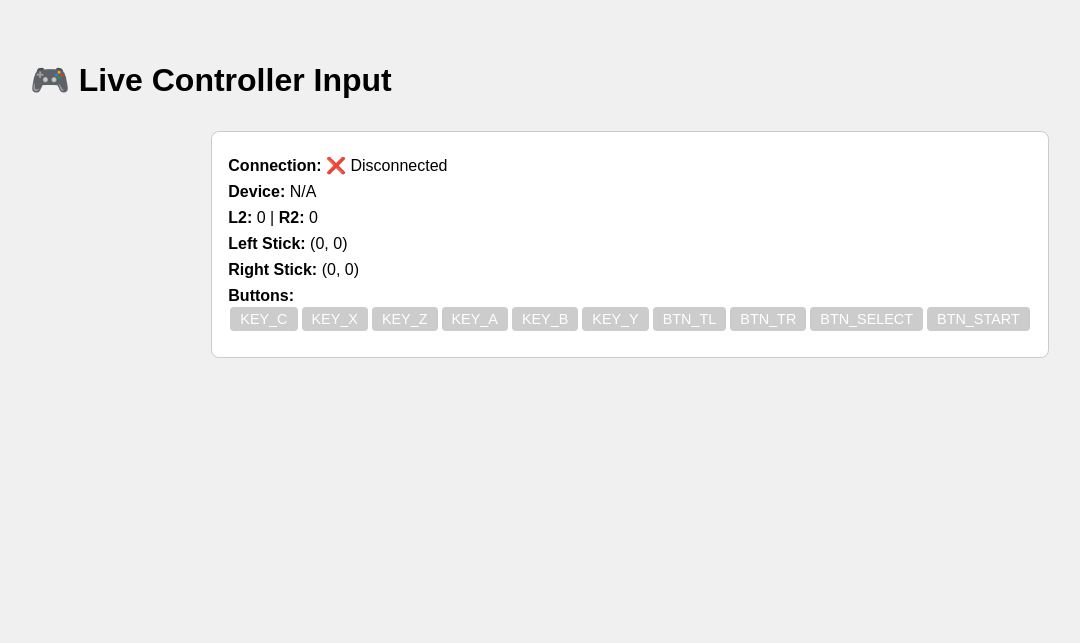
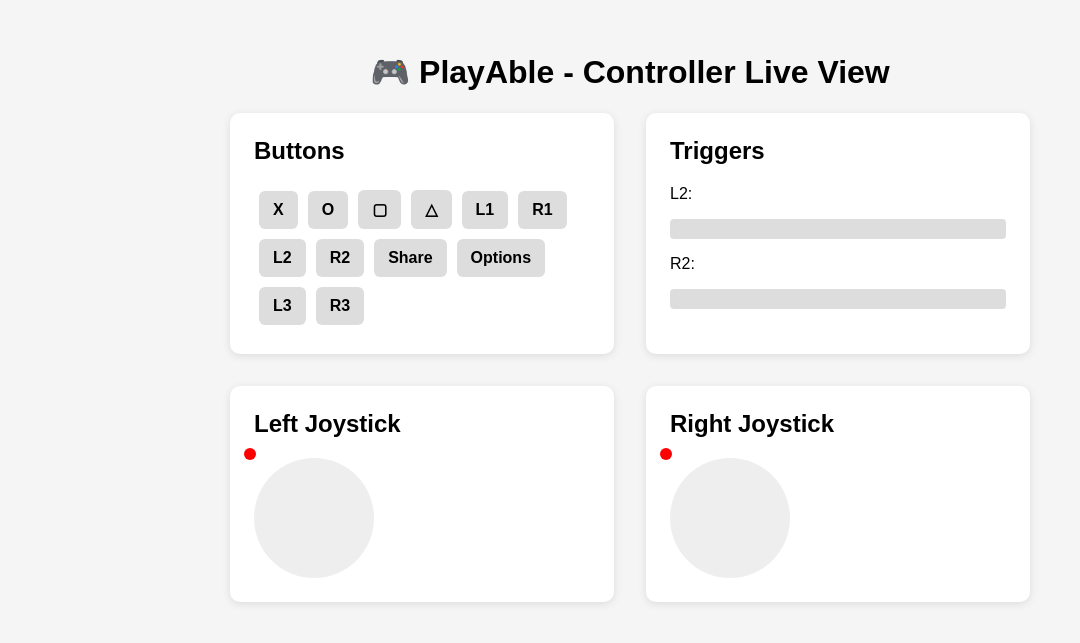
Before and after one commit to Dror-bszi/playable, a Flask app: page /live_input in a window 1280 px wide. Shown: the top 643 px of the page, without its empty margins (10-1090 px from the left). Run offline with Flask 3, Linux system fonts and the light colour scheme; data that the repository does not hold is empty.

Commit message:
live butoons 1

```diff
--- a/web/templates/controller_status.html
+++ b/web/templates/controller_status.html
@@ -2,58 +2,113 @@
 <!DOCTYPE html>
 <html>
 <head>
-    <title>Live Controller Status</title>
+    <title>PlayAble - Controller Dashboard</title>
     <style>
-        body { font-family: Arial, sans-serif; padding: 2em; background-color: #f0f0f0; }
-        h1 { margin-bottom: 1em; }
-        .box { background: white; padding: 1em; border-radius: 8px; border: 1px solid #ccc; width: fit-content; margin: auto; }
-        .label { font-weight: bold; }
-        .row { margin: 0.5em 0; }
-        .button { display: inline-block; padding: 4px 10px; margin: 2px; background: #007bff; color: white; border-radius: 4px; font-size: 0.9em; }
-        .inactive { background: #cccccc; }
+        body { font-family: Arial, sans-serif; background: #f5f5f5; margin: 0; padding: 2em; }
+        h1 { text-align: center; }
+        .grid { display: grid; grid-template-columns: 1fr 1fr; gap: 2em; max-width: 800px; margin: auto; }
+        .panel { background: white; padding: 1.5em; border-radius: 10px; box-shadow: 0 2px 8px rgba(0,0,0,0.1); }
+        .panel h2 { margin-top: 0; }
+        .buttons span {
+            display: inline-block;
+            padding: 10px 14px;
+            margin: 5px;
+            border-radius: 6px;
+            background-color: #ddd;
+            font-weight: bold;
+        }
+        .buttons .active {
+            background-color: #007bff;
+            color: white;
+        }
+        .stick-container, .trigger-bar {
+            margin-top: 10px;
+        }
+        .stick {
+            width: 120px; height: 120px; background: #eee; border-radius: 50%; position: relative;
+        }
+        .stick-dot {
+            width: 12px; height: 12px; background: red; border-radius: 50%; position: absolute;
+            transform: translate(-50%, -50%);
+        }
+        .bar {
+            height: 20px;
+            background: #ddd;
+            border-radius: 4px;
+            overflow: hidden;
+        }
+        .bar-fill {
+            height: 100%;
+            background: #28a745;
+            width: 0;
+        }
     </style>
     <script>
         async function updateStatus() {
-            try {
-                const res = await fetch("/controller_status");
-                const data = await res.json();
-                document.getElementById("connection").textContent = data.connected ? "✅ Connected" : "❌ Disconnected";
-                document.getElementById("device").textContent = data.device_path || "N/A";
-                document.getElementById("l2").textContent = data.l2;
-                document.getElementById("r2").textContent = data.r2;
-                document.getElementById("lx").textContent = data.lx;
-                document.getElementById("ly").textContent = data.ly;
-                document.getElementById("rx").textContent = data.rx;
-                document.getElementById("ry").textContent = data.ry;
+            const res = await fetch('/controller_status');
+            const data = await res.json();
 
-                const buttonList = ["KEY_C", "KEY_X", "KEY_Z", "KEY_A", "KEY_B", "KEY_Y", "BTN_TL", "BTN_TR", "BTN_SELECT", "BTN_START"];
-                const buttonContainer = document.getElementById("buttons");
-                buttonContainer.innerHTML = "";
-                for (let b of buttonList) {
-                    const btn = document.createElement("span");
-                    btn.className = "button" + (data.buttons.includes(b) ? "" : " inactive");
-                    btn.textContent = b;
-                    buttonContainer.appendChild(btn);
-                }
+            // Buttons
+            const buttons = ["X","O","▢","△","L1","R1","L2","R2","Share","Options","L3","R3"];
+            const container = document.getElementById("buttons");
+            container.innerHTML = "";
+            buttons.forEach(b => {
+                const el = document.createElement("span");
+                el.textContent = b;
+                if (data.buttons.includes(b)) el.classList.add("active");
+                container.appendChild(el);
+            });
 
-            } catch (e) {
-                console.error("Controller status error:", e);
-            }
+            // Joysticks
+            const lx = (data.lx - 128) / 2; // normalize to -64 to +64
+            const ly = (data.ly - 128) / 2;
+            const dotL = document.getElementById("dot-l");
+            dotL.style.left = 60 + lx + "px";
+            dotL.style.top = 60 + ly + "px";
+
+            const rx = (data.rx - 128) / 2;
+            const ry = (data.ry - 128) / 2;
+            const dotR = document.getElementById("dot-r");
+            dotR.style.left = 60 + rx + "px";
+            dotR.style.top = 60 + ry + "px";
+
+            // Triggers
+            document.getElementById("l2-bar").style.width = data.l2 / 2.55 + "%";
+            document.getElementById("r2-bar").style.width = data.r2 / 2.55 + "%";
         }
 
-        setInterval(updateStatus, 500);
-        window.onload = updateStatus;
+        setInterval(updateStatus, 200);
     </script>
 </head>
 <body>
-    <h1>🎮 Live Controller Input</h1>
-    <div class="box">
-        <div class="row"><span class="label">Connection:</span> <span id="connection"></span></div>
-        <div class="row"><span class="label">Device:</span> <span id="device"></span></div>
-        <div class="row"><span class="label">L2:</span> <span id="l2"></span> | <span class="label">R2:</span> <span id="r2"></span></div>
-        <div class="row"><span class="label">Left Stick:</span> (<span id="lx"></span>, <span id="ly"></span>)</div>
-        <div class="row"><span class="label">Right Stick:</span> (<span id="rx"></span>, <span id="ry"></span>)</div>
-        <div class="row"><span class="label">Buttons:</span> <div id="buttons"></div></div>
+    <h1>🎮 PlayAble - Controller Live View</h1>
+    <div class="grid">
+        <div class="panel">
+            <h2>Buttons</h2>
+            <div class="buttons" id="buttons"></div>
+        </div>
+
+        <div class="panel">
+            <h2>Triggers</h2>
+            <p>L2:</p>
+            <div class="bar"><div class="bar-fill" id="l2-bar"></div></div>
+            <p>R2:</p>
+            <div class="bar"><div class="bar-fill" id="r2-bar"></div></div>
+        </div>
+
+        <div class="panel">
+            <h2>Left Joystick</h2>
+            <div class="stick-container">
+                <div class="stick"><div class="stick-dot" id="dot-l"></div></div>
+            </div>
+        </div>
+
+        <div class="panel">
+            <h2>Right Joystick</h2>
+            <div class="stick-container">
+                <div class="stick"><div class="stick-dot" id="dot-r"></div></div>
+            </div>
+        </div>
     </div>
 </body>
 </html>
```
